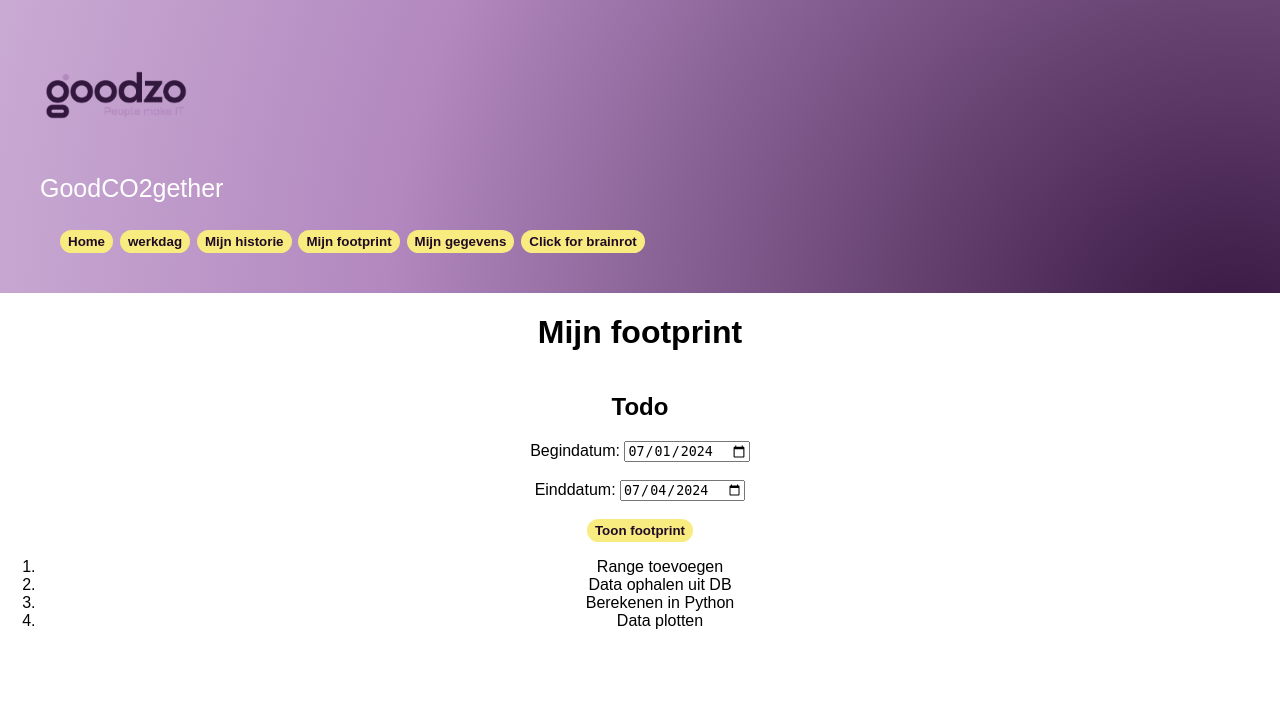
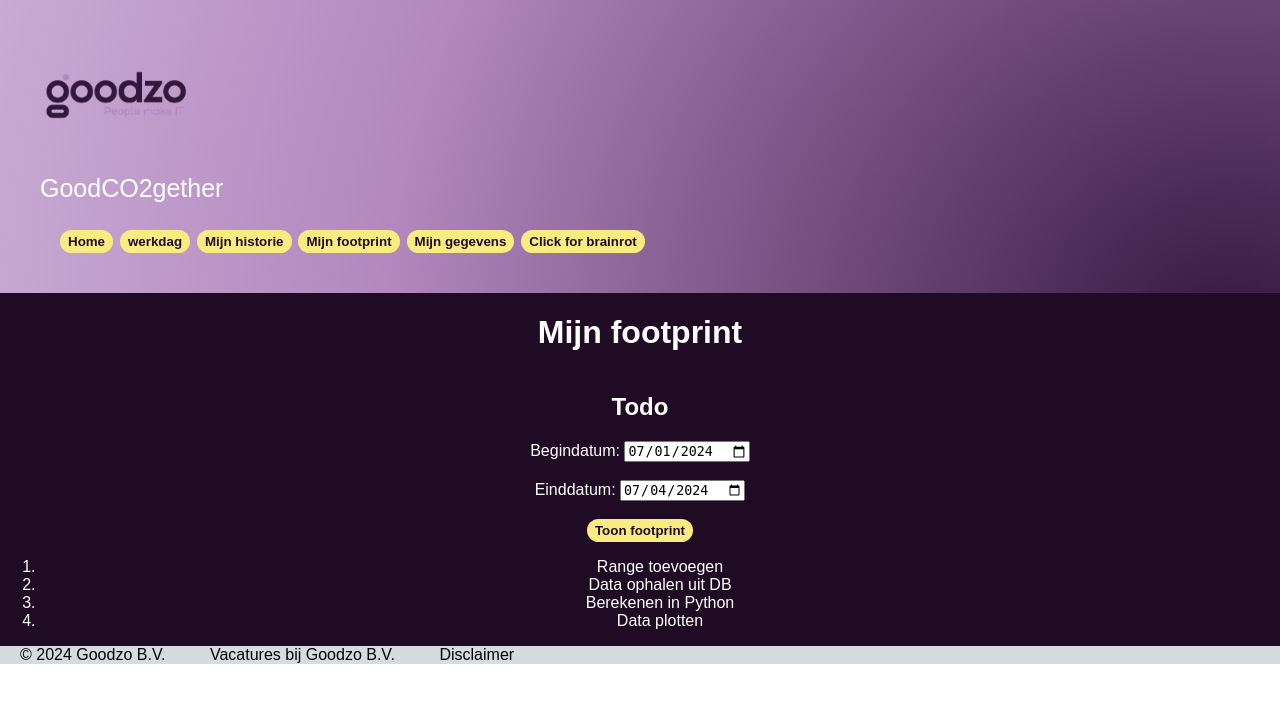
Before and after one commit to Hazeinga4/Goodzo, a Flask app: page /footprint in a window 1280 px wide. Shown: the top 703 px of the page. Run offline with Flask 3, Linux system fonts and the light colour scheme; some libraries are stand-ins or nearby versions.

Commit message:
Mijnfootprint footer en css.

```diff
--- a/static/css/footprint.css
+++ b/static/css/footprint.css
@@ -0,0 +1,15 @@
+main {
+    background-color: #200b25;
+    color: white;
+    height: 50%;
+    }
+
+footer {
+    margin-left: 0px;
+    margin-right: 0px;
+    margin-top: 0px;
+    height: 0px;
+    background: #4793AD;
+    position: relative;
+    padding:0px 0px 0px 0px;
+    }
--- a/templates/footprint.html
+++ b/templates/footprint.html
@@ -56,5 +56,14 @@
         <script src="../static/js/navigatie.js"></script>
          <script src="../static/js/footprint.js"></script>
     </main>
+
+    <footer>
+        <article class="colofon">
+            <span class="footer-item">© 2024 Goodzo B.V.</span>
+            <span class="footer-item">Vacatures bij Goodzo B.V.</span>
+            <span class="footer-item">Disclaimer</span>
+        </article>
+    </footer>
+
 </body>
 </html>
```
